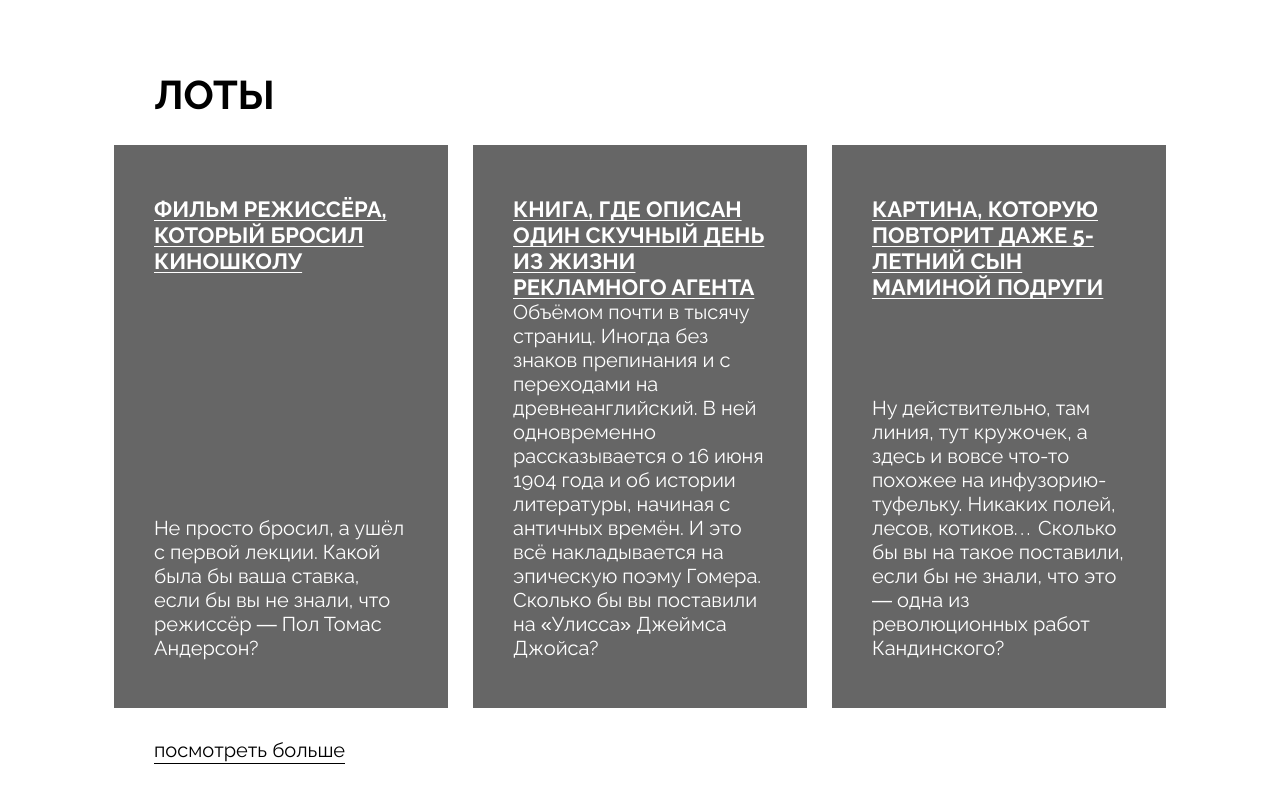
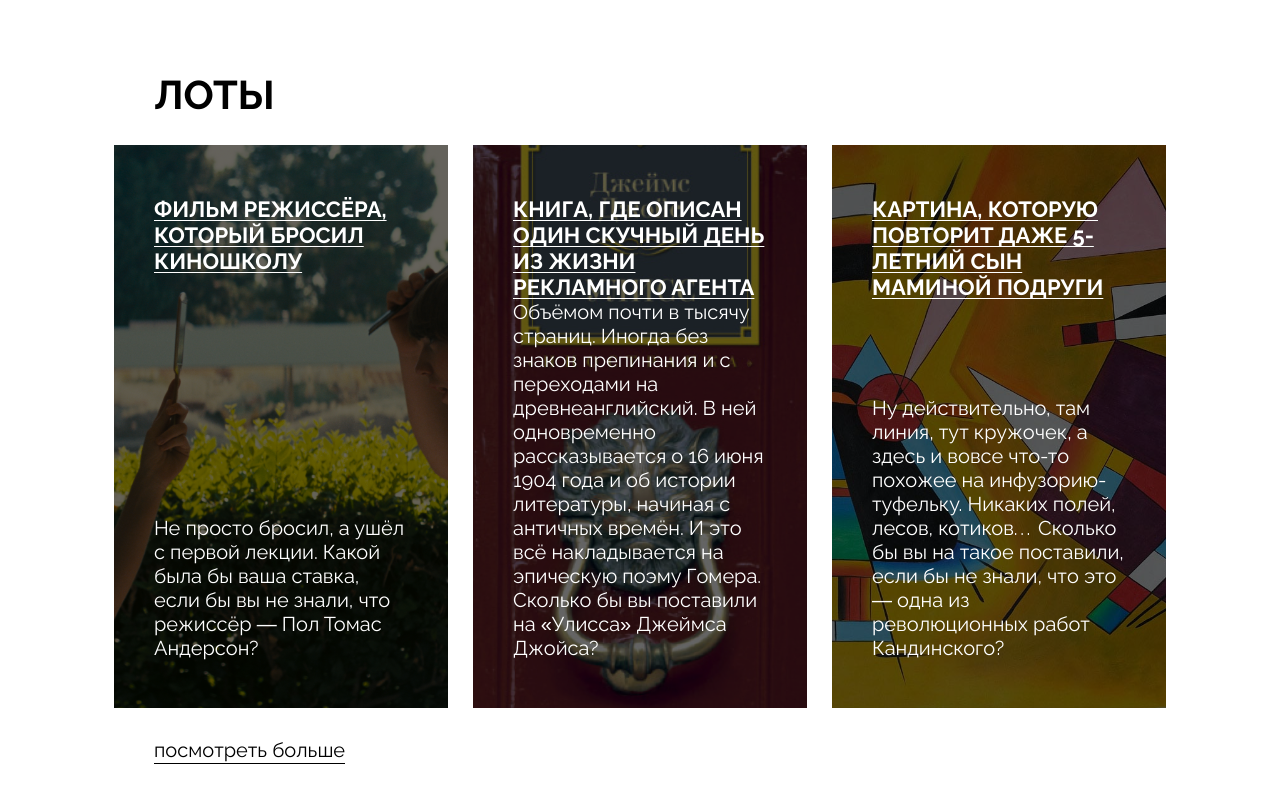
Before and after one commit to sazlyed/ono-tebe-nado, a plain HTML site: page index.html in a window 1280 px wide. Shown: the part 1158-1958 px from the top of the page. Drawn offline with Linux system fonts and the light colour scheme; the site is published under a folder, as on GitHub Pages, so addresses that start at the root find nothing.

Commit message:
Исправлена ошибка подгрузки картинки

```diff
--- a/styles/style.css
+++ b/styles/style.css
@@ -4,7 +4,6 @@
   z-index: -1;
   width: 100%;
   height: 100%;
-  opacity: 1;
   background: rgb(0, 0, 0, 0.6);
 }
 
@@ -58,7 +57,7 @@
   z-index: 0;
   padding: 165px 50px 51px;
   color: #fff;
-  background-image: url(/images/cover.jpg);
+  background-image: url(../images/cover.jpg);
   background-position: 50%;
   background-size: cover;
 }
@@ -186,7 +185,7 @@
 .lots-card-one {
   position: relative;
   z-index: 0;
-  background-image: url(/images/card-lot-01.jpg);
+  background-image: url(../images/card-lot-01.jpg);
   background-position: 50%;
   background-size: cover;
 }
@@ -194,7 +193,7 @@
 .lots-card-two {
   position: relative;
   z-index: 0;
-  background-image: url(/images/card-lot-02.jpg);
+  background-image: url(../images/card-lot-02.jpg);
   background-position: 50%;
   background-size: cover;
 }
@@ -202,7 +201,7 @@
 .lots-card-third {
   position: relative;
   z-index: 0;
-  background-image: url(/images/card-lot-03.jpg);
+  background-image: url(../images/card-lot-03.jpg);
   background-position: 50%;
   background-size: cover;
 }
```
